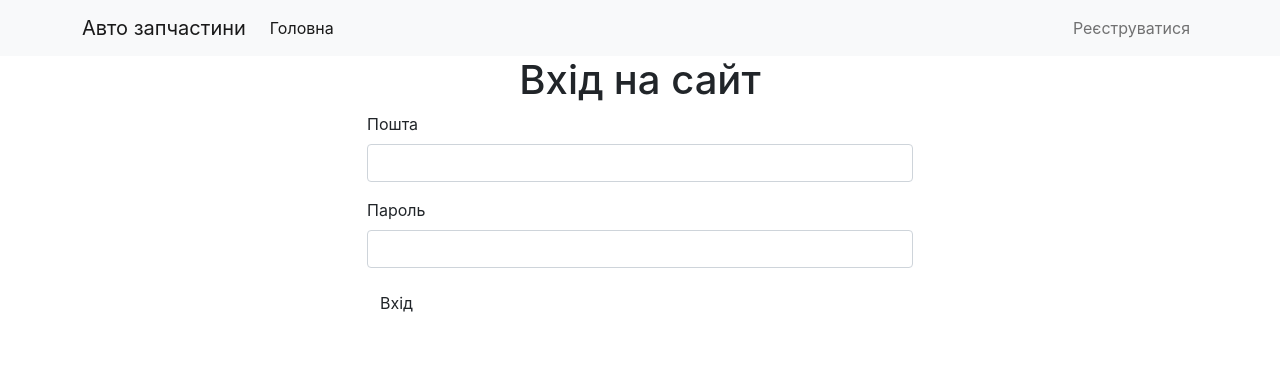
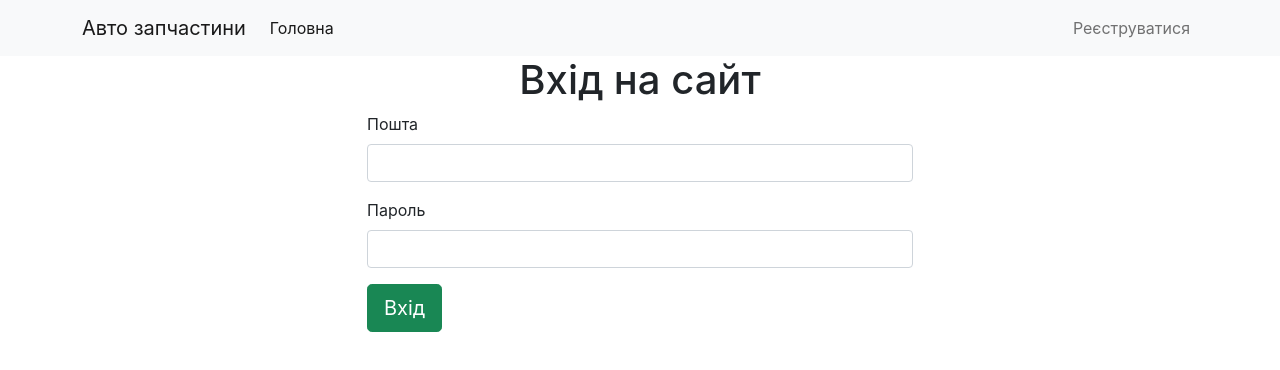
Before and after one commit to Kvazar3S273/AutoPart, a React (Create React App) app in the folder AutoPart/frontend/: page / in a window 1280 px wide. Shown: the top 370 px of the page. Built offline with nearby package versions, Linux system fonts and the light colour scheme.

Commit message:
add validation Yup

```diff
--- a/AutoPart/frontend/package.json
+++ b/AutoPart/frontend/package.json
@@ -7,7 +7,7 @@
     "@testing-library/react": "^11.2.7",
     "@testing-library/user-event": "^12.8.3",
     "axios": "^0.21.4",
-    "bootstrap": "^5.1.1",
+    "bootstrap": "^5.1.2",
     "classnames": "^2.3.1",
     "formik": "^2.2.9",
     "prop-types": "^15.7.2",
--- a/AutoPart/frontend/src/components/auth/Login/index.js
+++ b/AutoPart/frontend/src/components/auth/Login/index.js
@@ -1,5 +1,6 @@
 import React, { useState } from 'react';
 import { Formik, Form } from 'formik';
+import * as Yup from 'yup';
 import MyTextInput from '../../common/MyTextInput';
 
 const LoginPage = () => {
@@ -10,7 +11,17 @@ const LoginPage = () => {
                 <Formik
                     initialValues={{
                         email: '',
+                        password: ''
                     }}
+                    validationSchema={Yup.object({
+                        email: Yup.string()
+                            .email("Не коректно вказана пошта")
+                            .required("Вкажіть пошту"),
+                        password: Yup.string()
+                        .required("Введіть пароль")
+                        .min(5, "Пароль занадто короткий, потрібно не менше 5 символів")
+                        .matches(/[a-zA-Z]/, "Пароль повинен містити хоча б одну латинську літеру")
+                    })}
                     onSubmit={(values) => {
                         console.log("values submit", values)
                     }}>
@@ -25,7 +36,7 @@ const LoginPage = () => {
                             name="password"
                             type="password"
                         />
-                    <input type="submit" className="btn btn-sucsess" value="Вхід"></input>
+                        <input type="submit" className="btn btn-success btn-lg" value="Вхід"></input>
                     </Form>
                 </Formik>
             </div>
--- a/AutoPart/frontend/src/components/common/MyTextInput.js
+++ b/AutoPart/frontend/src/components/common/MyTextInput.js
@@ -1,12 +1,18 @@
 import {useField} from 'formik';
+import classNames from 'classnames';
 
 const MyTextInput = ({label, ...props}) => {
     const [field, meta] = useField(props);
     return (
         <div className="mb-3">
             <label htmlFor={props.id || props.name} className="form-label">{label}</label>
-            <input className="form-control" {...field} {...props}/>
-        </div>
+            <input className={classNames("form-control",
+                { "is-invalid": meta.touched && meta.error },
+                { "is-valid": meta.touched && !meta.error },
+            )} {...field} {...props} />
+            {(meta.touched && meta.error) &&
+                <div className="invalid-feedback">{meta.error} </div>}
+            </div>
     );
 };
 
```
Also changed, not shown: 1 other file (tests, documents, lock files or other folders). Lines whose indentation alone changed are shown as unchanged.
